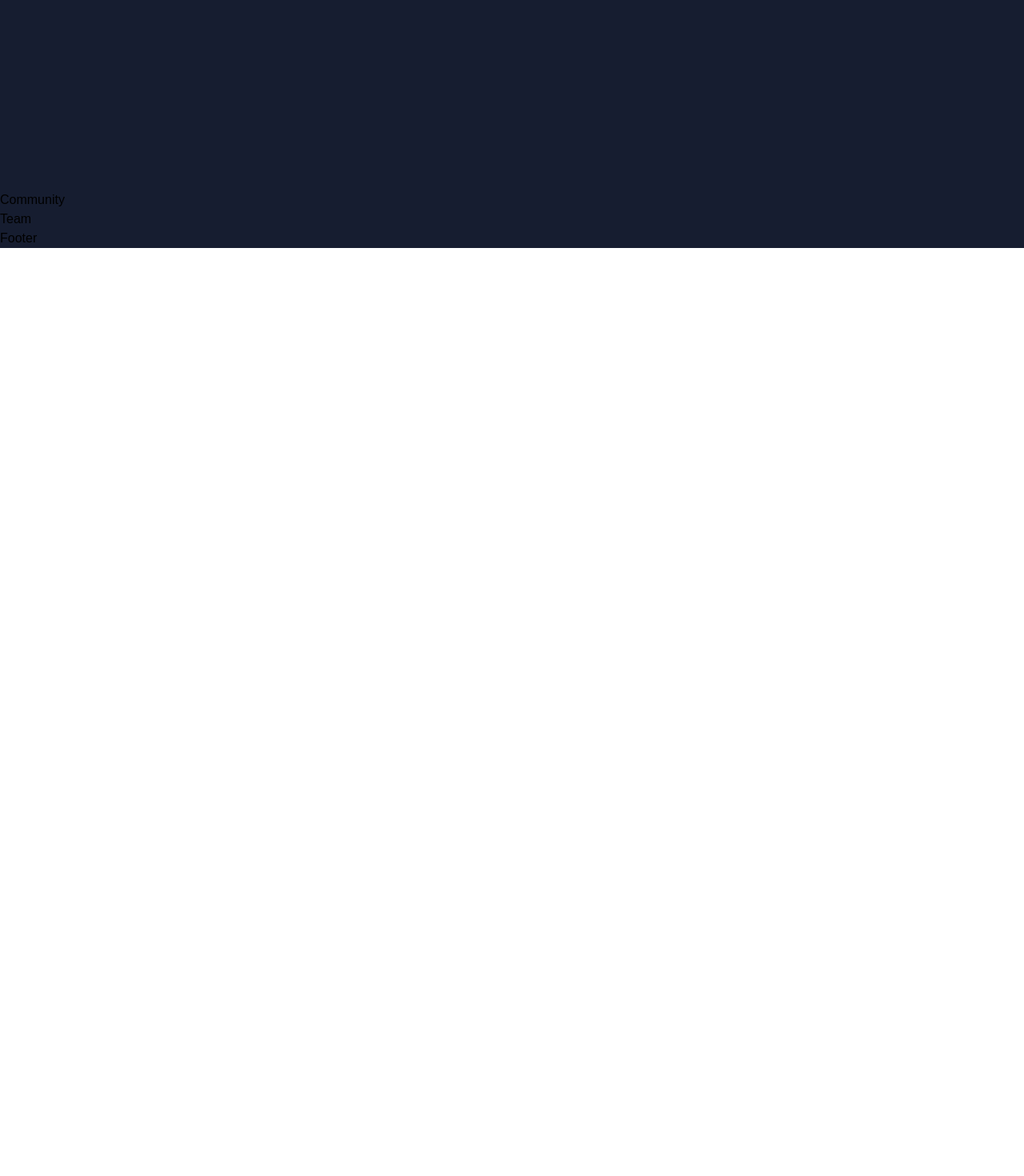
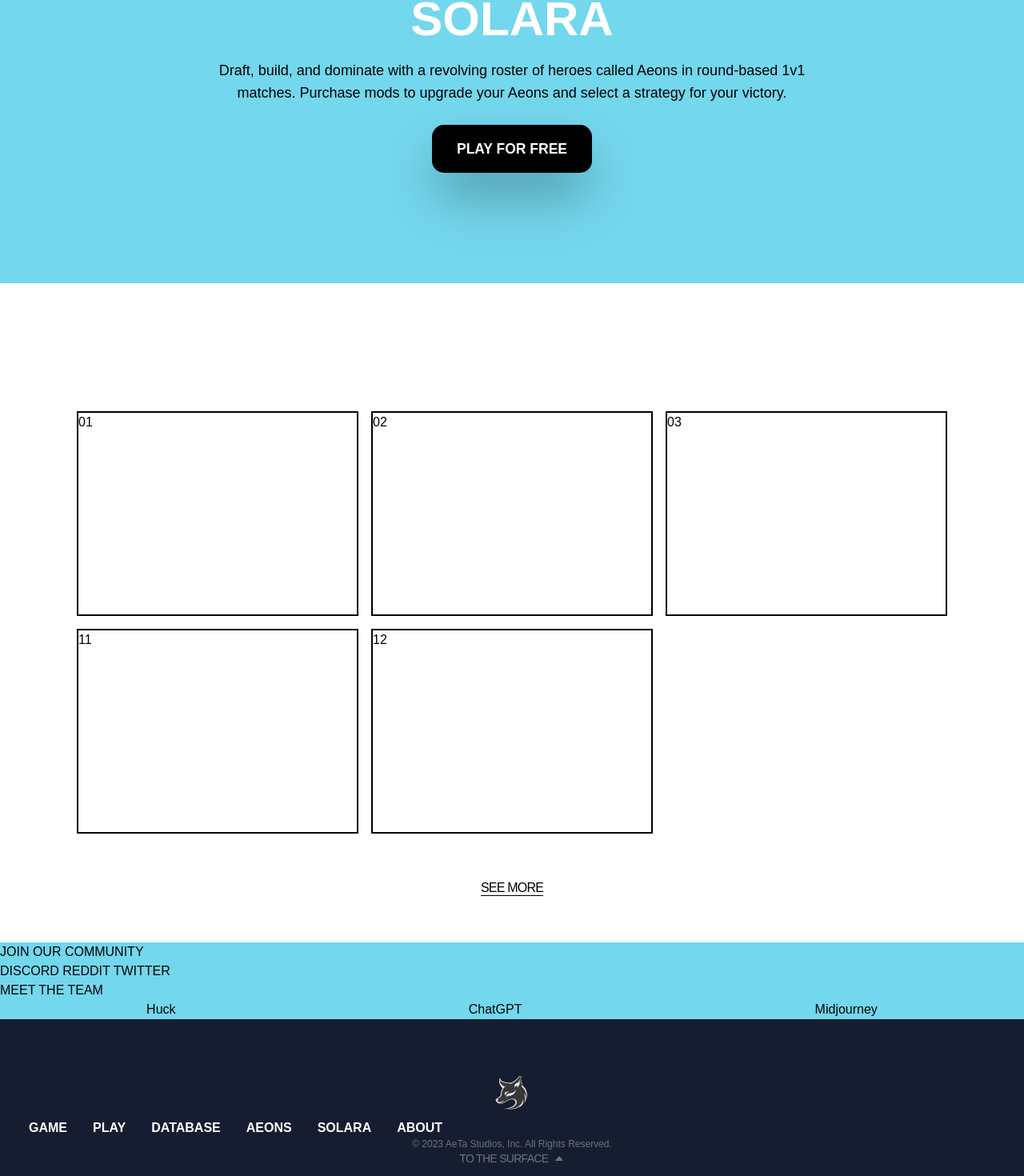
Before and after one commit to a-hsu/aeon-tactics-web, a Next.js app: page / in a window 1280 px wide. Shown: the part 946-2416 px from the top of the page at 80% size. Before the commit the page ends 1256 px from the top, so only its background shows below. Built offline with nearby package versions, Linux system fonts and the light colour scheme.

Commit message:
basic wireframe work for landing page components

```diff
--- /dev/null
+++ b/src/components/Buttons/PlayForFreeButton.tsx
@@ -0,0 +1,10 @@
+const PlayForFreeButton = () => {
+	return (
+		<button className="w-40 h-12 bg-black rounded-xl scale-125 hover:scale-110 hover:bg-scooter-100 text-white hover:text-black transition duration-75 drop-shadow-2xl shadow-2xl">
+			<p className="text-sm text-center transition duration-150 font-extrabold ">
+				PLAY FOR FREE
+			</p>
+		</button>
+	);
+};
+export default PlayForFreeButton;
--- a/src/components/Community.tsx
+++ b/src/components/Community.tsx
@@ -1,6 +1,17 @@
 const Community = () => {
-  return (
-    <div>Community</div>
-  )
-}
-export default Community
+	return (
+		<>
+      <section className="" id="community">
+        {/* Content */}
+        <div>
+          <h1>JOIN OUR COMMUNITY</h1>
+          DISCORD
+          REDDIT
+          TWITTER
+        </div>
+
+      </section>
+		</>
+	);
+};
+export default Community;
--- /dev/null
+++ b/src/components/Dividers/BasicDivider.tsx
@@ -0,0 +1,16 @@
+const BasicDivider = () => {
+	return (
+		<div className="flex flex-row items-center justify-around h-4 mx-auto w-[800px] lg:scale-100 xs:scale-50">
+			<div className="bg-black h-2 w-2 rounded-full"></div>
+			<div className="bg-black h-1 w-40 p-0 rounded"></div>
+			<div className="bg-black h-2 w-2 rounded-full"></div>
+			<div className="bg-black h-1 w-40 p-0 rounded"></div>
+			<div className="bg-black h-3 w-3 rounded-full"></div>
+			<div className="bg-black h-1 w-40 p-0 rounded"></div>
+			<div className="bg-black h-2 w-2 rounded-full"></div>
+			<div className="bg-black h-1 w-40 p-0 rounded"></div>
+			<div className="bg-black h-2 w-2 rounded-full"></div>
+		</div>
+	);
+};
+export default BasicDivider;
--- a/src/components/Footer.tsx
+++ b/src/components/Footer.tsx
@@ -1,6 +1,68 @@
+import Link from "next/link";
+import { AiFillCaretUp } from "react-icons/ai";
 const Footer = () => {
-  return (
-    <div>Footer</div>
-  )
-}
-export default Footer
+	return (
+		<>
+			<footer className="block m-0 p-0 min-h-[510px] bg-mirage-950 w-screen text-gray-500">
+				{/* Content */}
+				<div className="pt-[60px] px-[20px] pb-[40px] text-center ">
+					<div className="mx-auto w-full max-w-screen-[1440px]">
+						{/* Links */}
+						<div className="flex flex-col">
+							{/* Logo */}
+							<div>
+								<img
+									src="assets/AeonTacticsLogo.png"
+									alt=""
+									className="p-0 w-16 h-16 grayscale mx-auto hover:grayscale-0 transition duration-300"
+								/>
+							</div>
+							{/* Links */}
+							<nav className="flex">
+								<ul className="flex items-center m-0 p-0 font-bold">
+									{["GAME", "PLAY", "DATABASE", "AEONS", "SOLARA", "ABOUT"].map(item => {
+										return (
+											<li
+												key={`navlink-${item}`}
+												className=" hover:bg-slate-600 hover:ease-in px-4 rounded-md transition duration-15 text-white"
+											>
+												<Link href={`/${item.toLowerCase()}`}>
+													<p>{item}</p>
+												</Link>
+											</li>
+										);
+									})}
+								</ul>
+							</nav>
+						</div>
+						{/* Social Icons */}
+						<div>
+							{/* Discord */}
+							{/* Twitter */}
+							{/* YouTube */}
+							{/* Reddit */}
+							{/* Github */}
+						</div>
+						{/* Copyright */}
+						<div>
+							<p className=" text-xs text-center">
+								© 2023 AeTa Studios, Inc. All Rights Reserved.
+							</p>
+						</div>
+						{/* TOP THE TOP */}
+						<div>
+							<Link
+								href="#"
+								className="text-sm text-center flex flex-row items-center justify-evenly mx-auto w-36 tracking-tighter"
+							>
+								<p>TO THE SURFACE</p>
+								<AiFillCaretUp />
+							</Link>
+						</div>
+					</div>
+				</div>
+			</footer>
+		</>
+	);
+};
+export default Footer;
--- a/src/components/Hero.tsx
+++ b/src/components/Hero.tsx
@@ -6,7 +6,7 @@ const Hero = () => {
 	return (
 		<>
 			<section
-				className="flex flex-col w-screen relative lg:min-h-[800px] mx-auto"
+				className="flex flex-col w-screen relative lg:min-h-[800px] bg-mirage-950 mx-auto"
 				id="hero"
 			>
 				{/* Hero Image */}
@@ -15,7 +15,7 @@ const Hero = () => {
 						src={HeroImage}
 						alt="hero"
 						placeholder="blur"
-						className="object-cover bg-no-repeat bg-cover top-0 left-0 opacity-40 h-screen w-screen lg:min-h-[800px] -scale-x-100"
+						className="object-cover bg-no-repeat bg-cover top-0 left-0  opacity-40 h-screen w-screen lg:min-h-[800px] -scale-x-100"
 					/>
 				</div>
 
@@ -23,7 +23,11 @@ const Hero = () => {
 				<div className="flex flex-col lg:w-[450px] h-[450px] items-center content-center absolute mt-32  lg:ml-32 mx-auto">
 					{/* Inner Content */}
 					{/* Logo */}
-					<img src="assets/AeonTacticsLogo.png" alt="" className="w-52 h-52 mx-auto" />
+					<img
+						src="assets/AeonTacticsLogo.png"
+						alt=""
+						className="w-52 h-52 mx-auto"
+					/>
 					{/* Title */}
 					<div className="flex flex-row mx-auto">
 						<h1 className=" text-burnt-orange-200 px-2 font-extrabold text-5xl ">
--- a/src/components/Navbar.tsx
+++ b/src/components/Navbar.tsx
@@ -28,7 +28,7 @@ const Navbar = () => {
 			{/* NavLinks */}
 			<nav className="flex">
 				<ul className="hidden lg:flex items-center m-0 p-0 font-bold">
-					{["PLAY", "NEWS", "COMMUNITY", "ABOUT"].map(item => {
+					{["GAME", "NEWS", "COMMUNITY", "ABOUT"].map(item => {
 						return (
 							<li
 								key={`navlink-${item}`}
--- a/src/components/News.tsx
+++ b/src/components/News.tsx
@@ -1,9 +1,36 @@
+import BasicDivider from "./Dividers/BasicDivider";
+
 const News = () => {
 	return (
-		<section
-			className="flex overflow-x-hidden overflow-y-hidden flex-col w-screen m- p-0 relative bg-slate-200"
-			id="hero"
-		></section>
+		<>
+			<section
+				className="flex flex-col w-screen relative bg-white min-h-[600px] mx-auto "
+				id="news"
+			>
+				{/* <BasicDivider /> */}
+				{/* Content */}
+				<div className="flex flex-col mt-40 mx-24">
+					{/* Grid */}
+					<div className="grid grid-cols-3 grid-rows-2 gap-4">
+						{["01", "02", "03", "11", "12"].map(e => {
+							return (
+								<div
+									key={`${e}`}
+									className="border-2 border-solid border-black h-64"
+								>
+									{e}
+								</div>
+							);
+						})}
+					</div>
+				</div>
+				<div className="flex items-center my-12 p-2 justify-center">
+					<button className="mx-auto">
+						<p className="text-center tracking-tighter underline-offset-4 underline hover:text-burnt-orange-500 transition duration-150">SEE MORE</p>
+					</button>
+				</div>
+			</section>
+		</>
 	);
 };
 export default News;
--- a/src/components/PlayNow.tsx
+++ b/src/components/PlayNow.tsx
@@ -1,12 +1,29 @@
+import PlayForFreeButton from "./Buttons/PlayForFreeButton";
+
 const PlayNow = () => {
 	return (
 		<>
+			{/* Play Now section */}
 			<section
-				className="flex bg-hero-image overflow-x-hidden overflow-y-hidden flex-col w-screen m-0 p-0 h-96 relative"
-				id="play-now"
+				className=" lg:min-h-[500px] min-h-[600px] bg-scooter-300 "
+				id="playnow"
 			>
-				<h1 className="font-bold text-white"> HELLLLLLLO </h1>
+				{/* Content */}
+				<div className="flex flex-col mx-auto mt-16 text-center justify-center items-center">
+					<h1 className="mx-auto text-white items-center content-center font-extrabold  text-5xl lg:text-6xl w-96 my-4 ">
+						BATTLE FOR SOLARA
+					</h1>
+					<p className=" items-center content-center justify-center lg:w-[800px] mx-8 pt-1 pb-6 text-lg">
+						Draft, build, and dominate with a revolving roster of heroes called
+						Aeons in round-based 1v1 matches. Purchase mods to upgrade your
+						Aeons and select a strategy for your victory.
+					</p>
+					<div className="justify-center mt-2">
+						<PlayForFreeButton />
+					</div>
+				</div>
 			</section>
+			{/* </section> */}
 		</>
 	);
 };
--- a/src/components/Team.tsx
+++ b/src/components/Team.tsx
@@ -1,6 +1,19 @@
 const Team = () => {
-  return (
-    <div>Team</div>
-  )
-}
-export default Team
+	return (
+		<>
+			<section className="" id="team">
+				{/* Content */}
+				<div>
+          <h1>MEET THE TEAM</h1>
+          <div className="flex flex-row justify-around">
+
+            <div>Huck</div>
+            <div>ChatGPT</div>
+            <div>Midjourney</div>
+          </div>
+				</div>
+			</section>
+		</>
+	);
+};
+export default Team;
--- a/src/pages/index.tsx
+++ b/src/pages/index.tsx
@@ -24,14 +24,14 @@ export default function Home() {
 				<link rel="icon" href="/assets/AeonTacticsLogo.png" />
 			</Head>
 			<Navbar />
-			<main className="content flex flex-col bg-mirage-950">
+			<main className="content flex flex-col bg-scooter-300">
 				<Hero />
+				<PlayNow />
 				<News />
-				<PlayNow />
 				<Community />
 				<Team />
-				<Footer />
 			</main>
+			<Footer />
 		</>
 	);
 }
```
